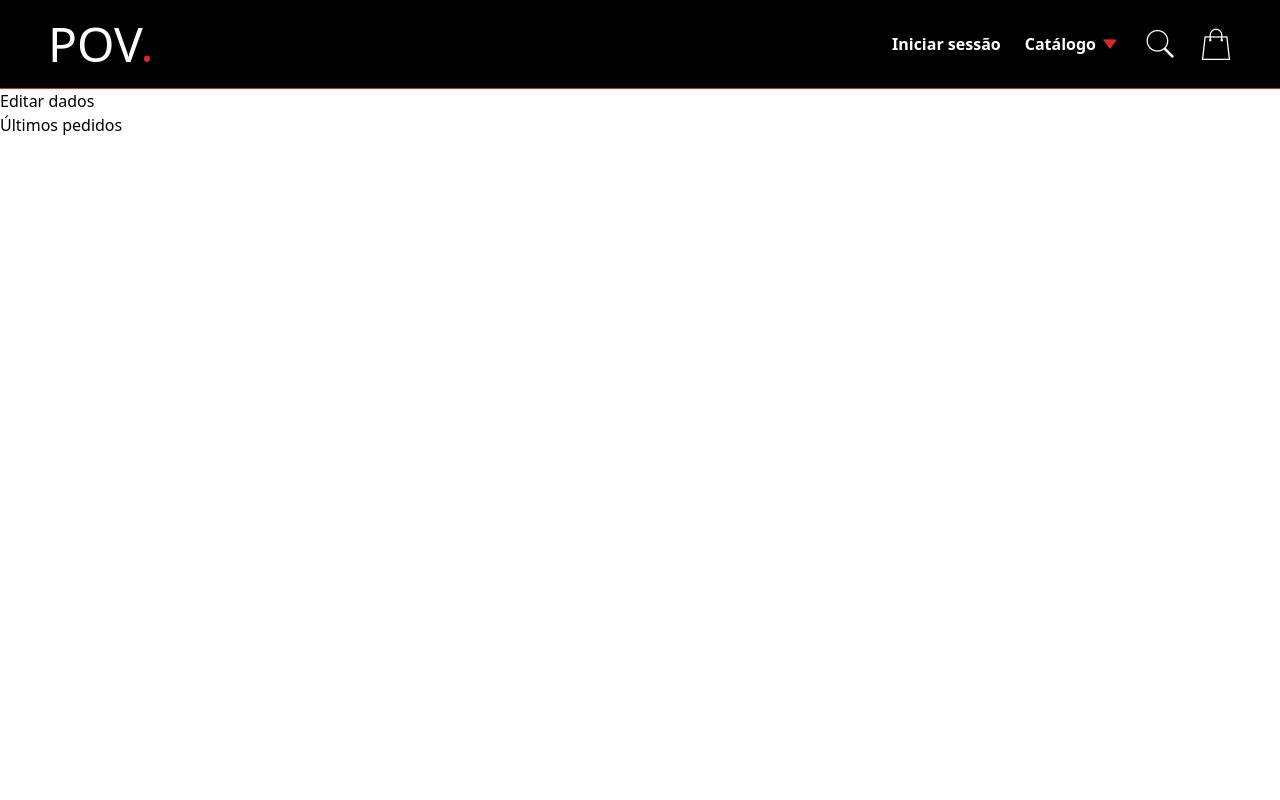
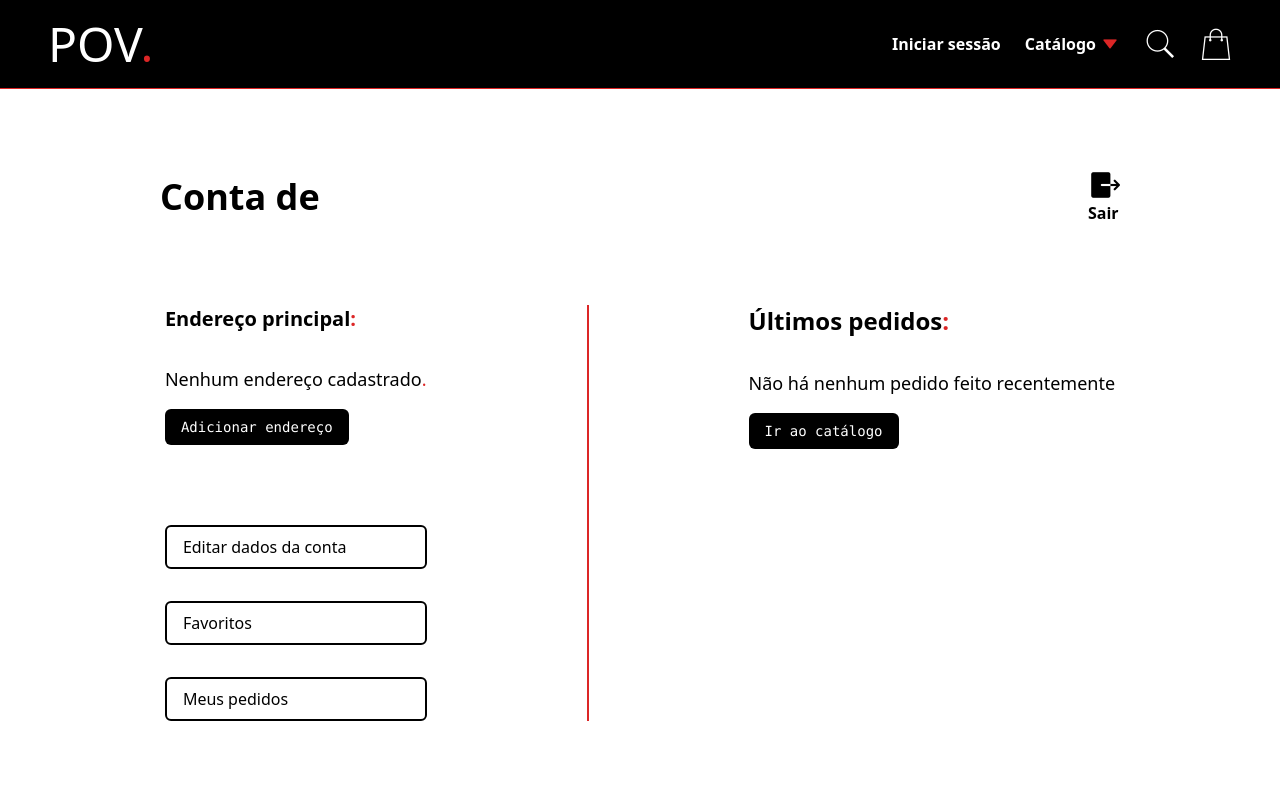
Before and after one commit to matcbv/povstore, a React (Vite) app: page /account in a window 1280 px wide. Shown: the top 800 px of the page. Built offline with nearby package versions, Linux system fonts and the light colour scheme; no server answers.

Commit message:
Adicao da estrutura e estilizacao da pagina do usuario

```diff
--- a/src/assets/styles/global.css
+++ b/src/assets/styles/global.css
@@ -14,6 +14,10 @@
 	.menu-items {
 		@apply flex items-center gap-x-1 transition-transform hover:translate-x-2 cursor-pointer;
 	}
+
+	.account-options{
+		@apply border-2 rounded-md px-4 py-2 text-sm md:text-base border-black hover:bg-black hover:text-white transition-colors;
+	}
 }
 
 * {
--- a/src/pages/UserAccount.jsx
+++ b/src/pages/UserAccount.jsx
@@ -6,18 +6,60 @@ import { Link } from "react-router-dom";
 
 export function UserAccount(){
     const [state, ] = useContext(UserContext);
+
+    const addressExists = () => {
+        if (state.address) {
+            return (
+                <>
+                    <p>Endereço</p>
+                </>
+            );
+        } else {
+            return (
+                <>
+                    <h2 className="text-lg md:text-xl font-bold">Endereço principal<span className="text-red-600">:</span></h2>
+                    <div className="flex flex-col items-start gap-y-4">
+                        <p className="md:text-lg">Nenhum endereço cadastrado<span className="text-red-600">.</span></p>
+                        <Link to="/account/editProfile" className="bg-black rounded-md px-4 py-2 text-sm font-mono text-white hover:scale-105 transition-transform">Adicionar endereço</Link>
+                    </div>
+                </>
+            );
+        };
+    };
+
     return (
         <>
             <Header />
-            <main className="flex flex-col h-screen">
-                <section>
-                    <Link to="/editAccount">Editar dados</Link>
-                    {state.administrator && (
-                        <Link to="/addProduct">Adicionar produto</Link>
-                    )}
-                </section>
-                <section>
-                    <h2>Últimos pedidos</h2>
+            <main className="flex flex-col gap-y-20 min-h-screen my-20">
+                <div className="flex justify-between items-center px-8 md:px-40">
+                    <h1 className="text-2xl md:text-4xl font-bold">Conta de <span className="underline decoration-red-600 underline-offset-4">{state.name}</span></h1>
+                    <span className="cursor-pointer font-bold">
+                        <img src="/assets/images/sign_out.png" alt="Sair" />
+                        Sair
+                    </span>
+                </div>
+                <section className="flex flex-col md:flex-row items-center md:items-stretch gap-y-20 md:gap-y-0 justify-center gap-x-40 text-black">
+                    <div className="flex flex-col gap-y-20">
+                        <div className="flex flex-col gap-y-8">
+                            {addressExists()}
+                        </div>
+                        <div className="flex flex-col gap-y-4 md:gap-y-8">
+                            <Link className="account-options">Editar dados da conta</Link>
+                            <Link className="account-options">Favoritos</Link>
+                            <Link className="account-options">Meus pedidos</Link>
+                            {state.administrator && (
+                                <Link to="/addProduct" className="account-options">Adicionar produto</Link>
+                            )}
+                        </div>
+                    </div>
+                    <span className="border border-red-600 w-full md:w-auto" />
+                    <div className="flex flex-col gap-y-8">
+                        <h2 className="text-xl md:text-2xl font-bold">Últimos pedidos<span className="text-red-600">:</span></h2>
+                        <div className="flex flex-col items-start gap-y-4">
+                            <p className="md:text-lg">Não há nenhum pedido feito recentemente</p>
+                            <Link className="bg-black rounded-md px-4 py-2 text-sm font-mono text-white hover:scale-105 transition-transform">Ir ao catálogo</Link>
+                        </div>
+                    </div>
                 </section>
             </main>
             <Footer />
```
Also changed, not shown: public/assets/images/account_image.jpg (added), public/assets/images/sign_out.png (added).
